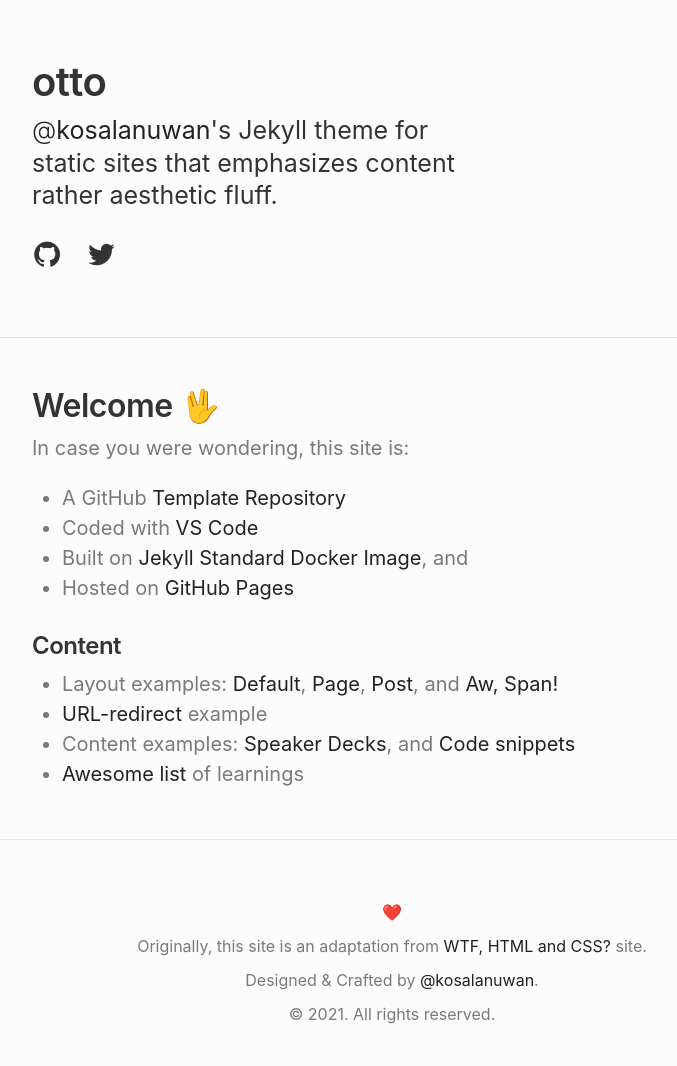
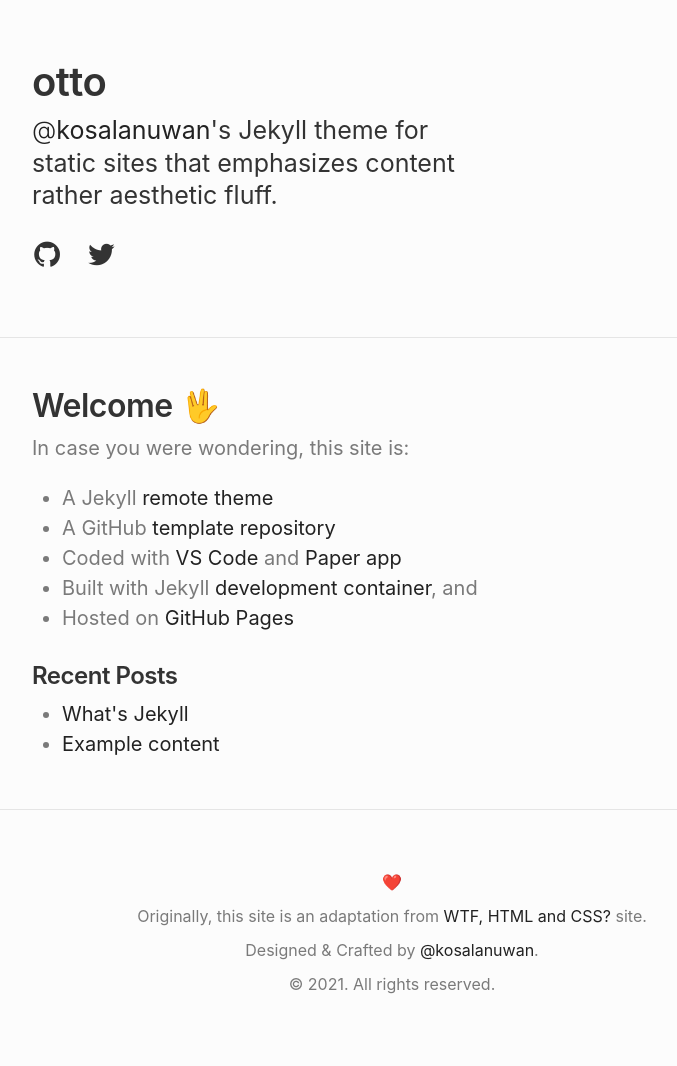
Before and after one commit to kosperera/jekyll-otto-theme, a Jekyll site: the page built from _pages/index.md, in a window 1280 px wide. Shown: the whole page, without its empty margins (248-925 px from the left). Built offline with Jekyll 4.4.1, drawn with Linux system fonts in a browser that asks for light colours; emoji names are drawn with the system emoji font; some web fonts are replaced; after the commit the page ends 1036 px from its top, so only the background shows below that.

Commit message:
content: restructure content and add sample content to demo

```diff
--- a/_pages/index.md
+++ b/_pages/index.md
@@ -8,20 +8,14 @@
 
 In case you were wondering, this site is:
 
-- A GitHub [Template Repository]()
-- Coded with [VS Code]()
-- Built on [Jekyll Standard Docker Image](), and
+- A Jekyll [remote theme]()
+- A GitHub [template repository]()
+- Coded with [VS Code]() and [Paper app]()
+- Built with Jekyll [development container](), and
 - Hosted on [GitHub Pages]()
 
-### Content
+### Recent Posts
 
-- Layout examples: [Default][url-home], [Page][url-page], [Post][url-post], and [Aw, Span!][url-404]
-- [URL-redirect][url-notes] example
-- Content examples: [Speaker Decks][url-page], and [Code snippets][url-post]
-- [Awesome list][url-notes] of learnings
-
-[url-home]: {{ "/" | relative_url }}
-[url-page]: {{ "/page/" | relative_url }}
-[url-post]: {{ "/post/" | relative_url }}
-[url-404]: {{ "/not-found/" | relative_url }}
-[url-notes]: {{ "/notes/" | relative_url }}
+{% for post in site.posts %}
+- [{{ post.title | escape }}]({{ post.url | relative_url }})
+{% endfor %}
```
Also changed, not shown: _pages/notes.md (deleted, +0 -88 lines), _pages/post.md (deleted, +0 -42 lines), _posts/1979-07-17-example-content.md (added, +101 -0 lines), _posts/2020-09-10-whats-jekyll.md (added, +12 -0 lines).
